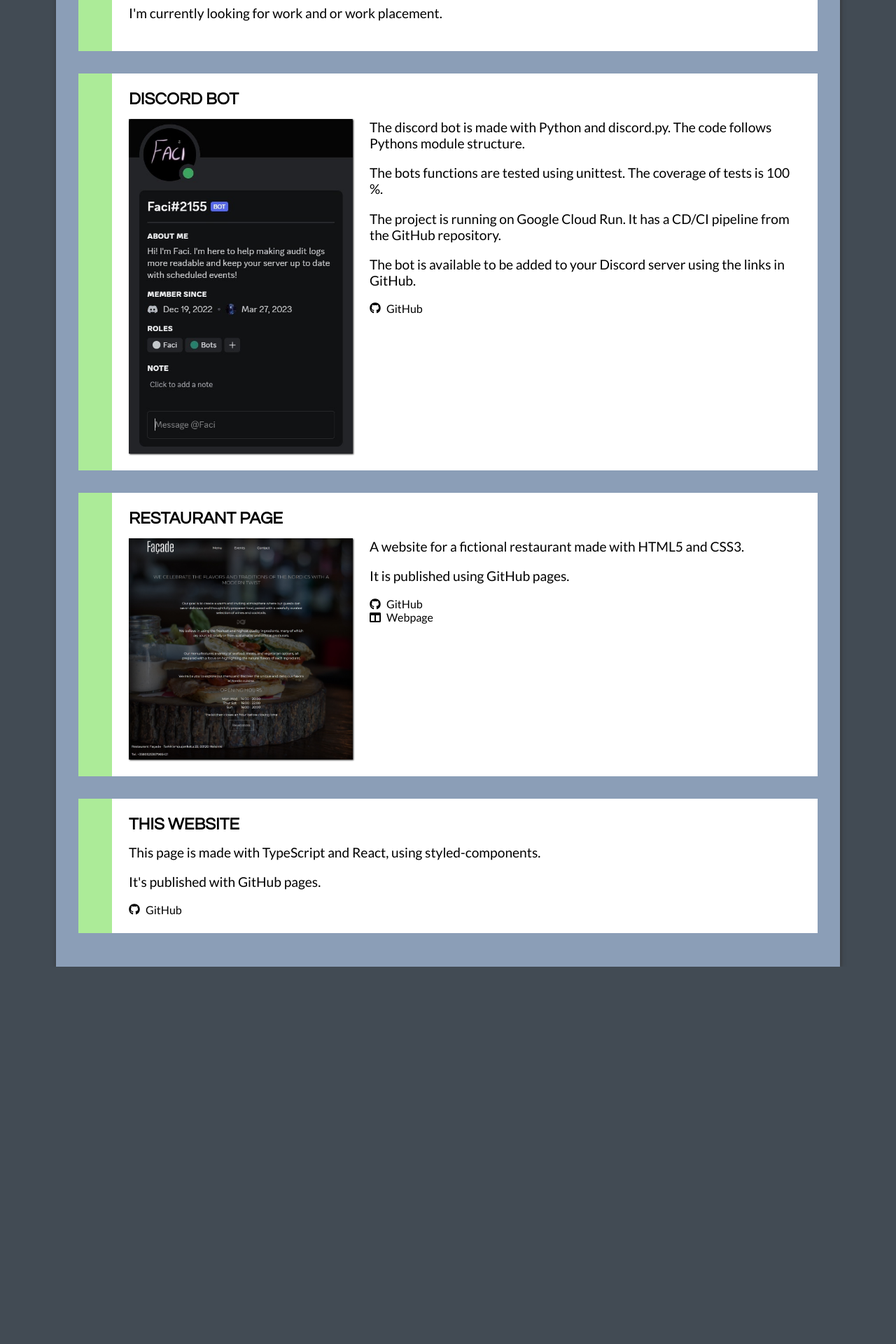
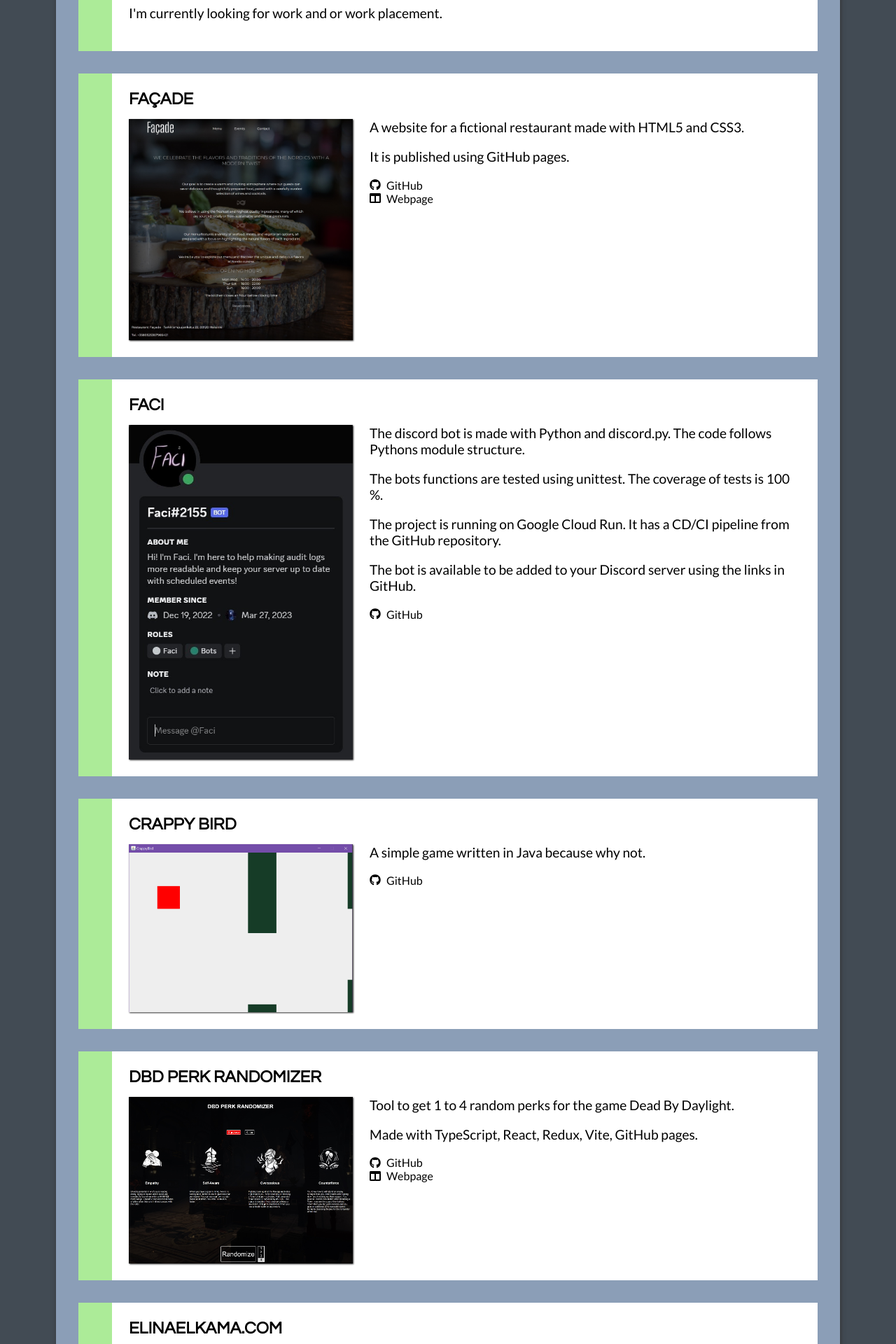
Before and after one commit to elinaelkama/elinaelkama.com, a React (Vite) app: page / in a window 1280 px wide. Shown: the part 760-2680 px from the top of the page at 70% size. Before the commit the page ends 2141 px from the top, so only its background shows below. Built offline with nearby package versions, Linux system fonts and the light colour scheme.

Commit message:
add new portfolio work, add typescript to badges

```diff
--- a/src/App.tsx
+++ b/src/App.tsx
@@ -2,6 +2,8 @@
 import Portrait from './components/Portrait'
 import faciPicture from './assets/faci.jpg'
 import facadePicture from './assets/facade.jpg'
+import dbdPicture from './assets/dbdperk.jpg'
+import crappyBird from './assets/crappybird.png'
 import { accent, backgroundPrimary, backgroundSecondary, lg, screenSmallPhone, shadowLg, sm, typeface, xl, xs } from './style/DesignSystem'
 import Links from './components/Links'
 import Title from './components/Title'
@@ -67,17 +69,24 @@
                 It has a CI/CD pipeline that publishes a new version of the bot up and running once I make a commit to GitHub.</p>
               <p>I'm currently looking for work and or work placement.</p>
             </Section>
-            <Section title='Discord bot' git='https://github.com/elinaelkama/faci' img={faciPicture} altText='Faci-bot user profile on Discord'>
+            <Section title='Façade' git='https://github.com/elinaelkama/landingpage' demo="https://facade.elinaelkama.com/" img={facadePicture} altText='Restaurant Facade Homepage'>
+              <p>A website for a fictional restaurant made with HTML5 and CSS3.</p>
+              <p>It is published using GitHub pages.</p>
+            </Section>
+            <Section title='Faci' git='https://github.com/elinaelkama/faci' img={faciPicture} altText='Faci-bot user profile on Discord'>
               <p>The discord bot is made with Python and discord.py. The code follows Pythons module structure.</p>
               <p>The bots functions are tested using unittest. The coverage of tests is 100 %.</p>
               <p>The project is running on Google Cloud Run. It has a CD/CI pipeline from the GitHub repository.</p>
               <p>The bot is available to be added to your Discord server using the links in GitHub.</p>
             </Section>
-            <Section title='Restaurant page' git='https://github.com/elinaelkama/landingpage' demo="https://facade.elinaelkama.com/" img={facadePicture} altText='Restaurant Facade Homepage'>
-              <p>A website for a fictional restaurant made with HTML5 and CSS3.</p>
-              <p>It is published using GitHub pages.</p>
+            <Section title='Crappy Bird' git='https://github.com/elinaelkama/crappybird' img={crappyBird} altText='CrappyBird Java game'>
+              <p>A simple game written in Java because why not.</p>
             </Section>
-            <Section title='This website' git='https://github.com/elinaelkama/elinaelkama.com'>
+            <Section title='DBD Perk Randomizer' git='https://github.com/elinaelkama/dbdrperkrandom' demo="https://dbd.lol/" img={dbdPicture} altText='Dead by Daylight Perk Randomizer'>
+              <p>Tool to get 1 to 4 random perks for the game Dead By Daylight.</p>
+              <p>Made with TypeScript, React, Redux, Vite, GitHub pages.</p>
+            </Section>
+            <Section title='elinaelkama.com' git='https://github.com/elinaelkama/elinaelkama.com'>
               <p>This page is made with TypeScript and React, using styled-components.</p>
               <p>It's published with GitHub pages.</p>
             </Section>
--- a/src/components/Icons.tsx
+++ b/src/components/Icons.tsx
@@ -1,6 +1,6 @@
 import styled from "styled-components";
 import { FaJava, FaPhp, FaPython, FaReact } from "react-icons/fa";
-import { SiMysql, SiJavascript, SiCsharp } from "react-icons/si";
+import { SiMysql, SiJavascript, SiCsharp, SiTypescript } from "react-icons/si";
 import { lg, md, sm, xxl, xs, accent, backgroundTertiary, screenSmallPhone } from "../style/DesignSystem";
 
 type Props = {}
@@ -30,6 +30,7 @@
 	return (
 		<Container>
 			<Icon><SiJavascript /></Icon>
+			<Icon><SiTypescript /></Icon>
 			<Icon><FaPython /></Icon>
 			<Icon><FaPhp /></Icon>
 			<Icon><FaJava /></Icon>
```
Also changed, not shown: src/assets/crappybird.png (added), src/assets/dbdperk.jpg (added), 6 other files (tests, documents, lock files or other folders).
